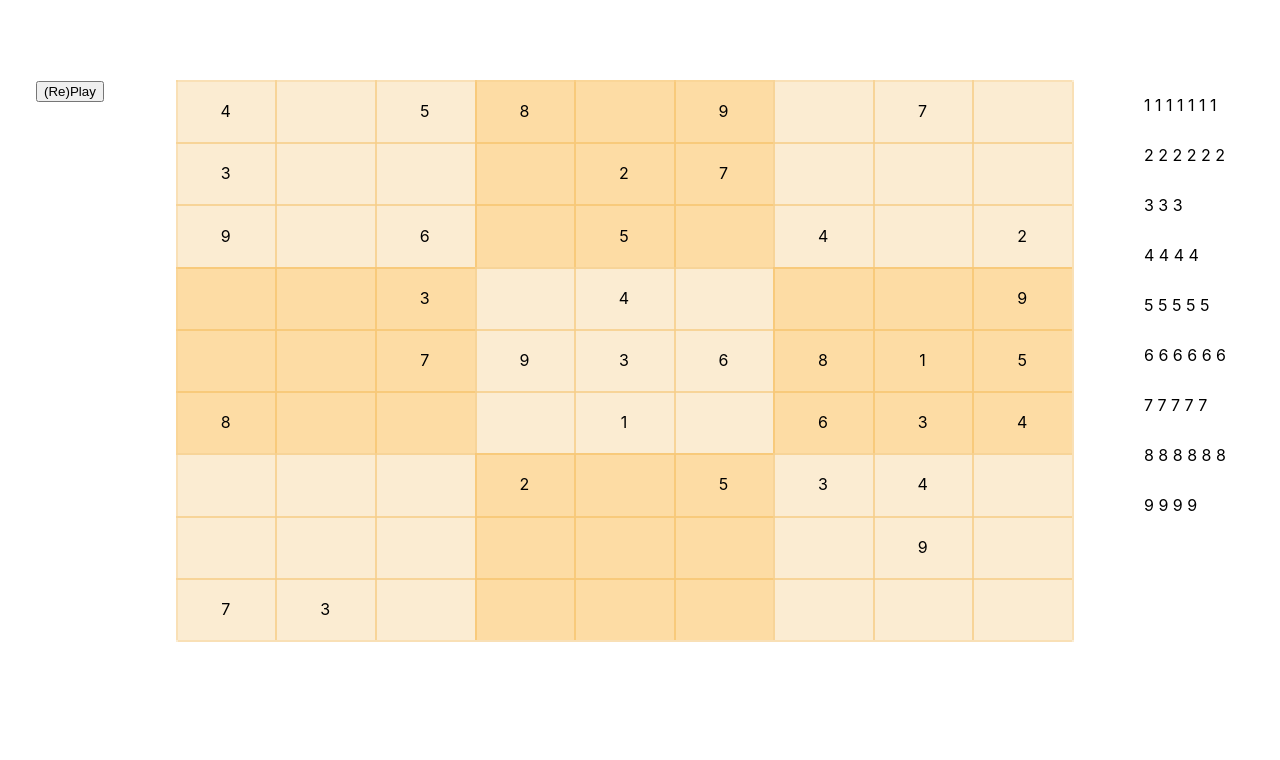
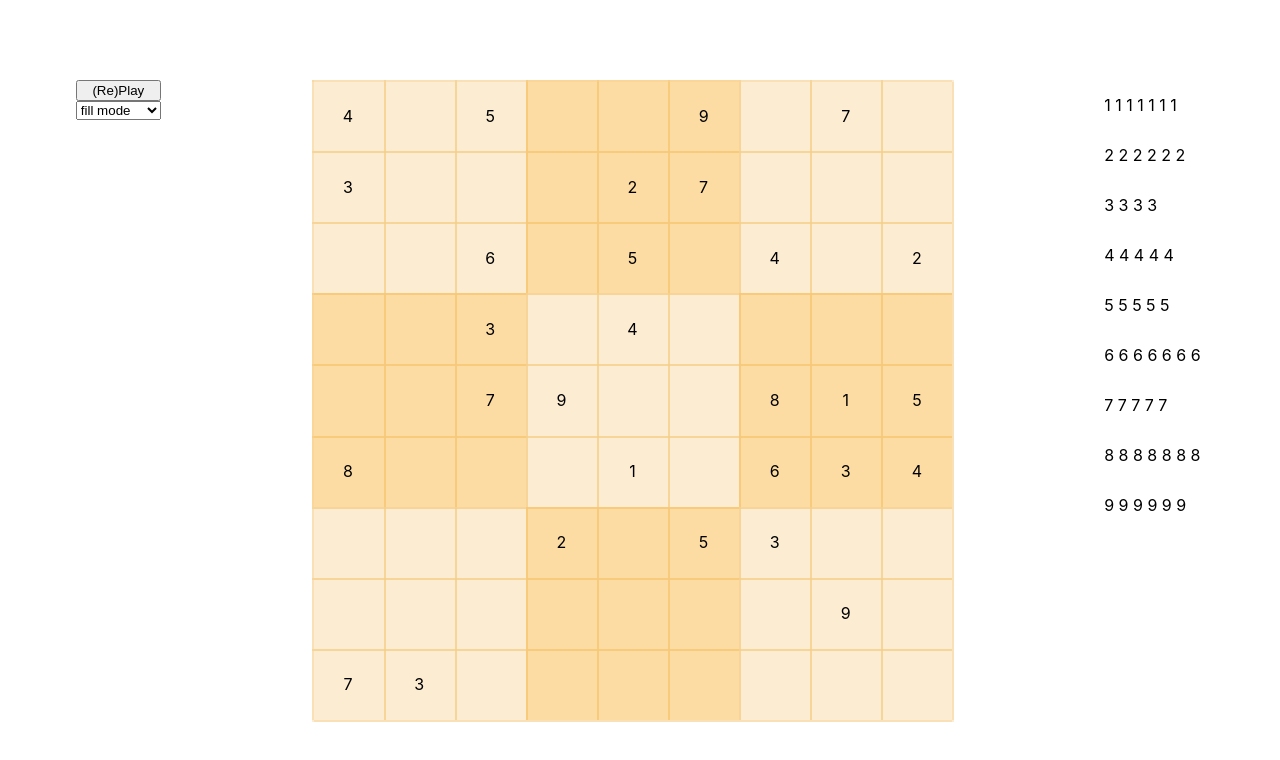
Before and after one commit to yiyizym/sudoku, a React (Create React App) app: page / in a window 1280 px wide. Shown: the top 760 px of the page. Built offline with nearby package versions, Linux system fonts and the light colour scheme.

Commit message:
feat: add note mode

```diff
--- a/src/App.tsx
+++ b/src/App.tsx
@@ -6,8 +6,10 @@ import GamePanel from './components/gamePanel';
 import { generate } from './components/backend/generate';
 import { digits } from './components/backend/basics'
 import { search } from './components/backend/solve';
+import { Mode } from './schema'
 
 interface AppState {
+  mode: Mode;
   initialValues: ValueType;
   currentValues: ValueType;
   digitChosen: string;
@@ -16,6 +18,7 @@ interface AppState {
 
 class App extends React.Component<{},AppState>{
   public state: AppState = {
+    mode: 'fill',
     digitChosen: '',
     initialValues: {},
     currentValues: {},
@@ -57,8 +60,7 @@ class App extends React.Component<{},AppState>{
     const pickedValue: ValueType = {}
     for (const key in solved) {
       if (solved.hasOwnProperty(key)) {
-        // 30 / 81
-        const unSeal = Math.random() > 0.55
+        const unSeal = Math.random() > 0.60
         pickedValue[key] = unSeal ? solved[key] : digits
       }
     }
@@ -99,7 +101,10 @@ class App extends React.Component<{},AppState>{
   }
 
   render(): JSX.Element|null {
-    return (<div
+    const { mode, currentValues, digitChosen } = this.state
+
+    return (
+      <div
         style={{
           display: 'flex',
           justifyContent: 'space-around',
@@ -107,20 +112,24 @@ class App extends React.Component<{},AppState>{
         }}
       >
         <GamePanel
+          mode={mode}
+          changeMode={(mode: Mode): void => this.setState({ mode })}
           initGame={this.initGame}
         />
         <Grid
-        values={this.state.currentValues}
-        digitChosen={this.state.digitChosen}
+          values={currentValues}
+          mode={mode}
+          digitChosen={digitChosen}
           updateValues={this.updateValues}
           checkAndSetDigit={this.checkAndSetDigit}
         />
         <DigitPanel
           toFillCount={this.getToFillCount()}
-        digitChosen={this.state.digitChosen}
+          digitChosen={digitChosen}
           selectDigit={(digit: string) => this.setState({digitChosen: digit})}
         />
-      </div>)
+      </div>
+    )
   }
 }
 
--- a/src/components/gamePanel/index.tsx
+++ b/src/components/gamePanel/index.tsx
@@ -1,13 +1,29 @@
 import React from 'react';
+import { Mode } from '../../schema';
 
 interface GamePanelProps {
   initGame: () => void;
+  changeMode: (mode: Mode) => void;
+  mode: Mode;
 }
 
 class GamePanel extends React.PureComponent<GamePanelProps> {
   public render = (): JSX.Element => {
-    return (<div>
-      <button onClick={this.props.initGame}>(Re)Play</button>
+    const { mode, initGame, changeMode } = this.props;
+    return (<div
+      style={{
+        display: 'flex',
+        flexDirection: 'column'
+      }}
+    >
+      <button onClick={initGame}>(Re)Play</button>
+      <select
+        value={mode}
+        onChange={(e): void => changeMode(e.target.value as Mode)}
+      >
+        <option value="fill">fill mode</option>
+        <option value="note">note mode</option>
+      </select>
     </div>)
   }
 }
--- a/src/components/grid/index.tsx
+++ b/src/components/grid/index.tsx
@@ -1,10 +1,11 @@
 import React from "react";
 import Tile from "./tile";
 import { ValueType } from "../backend/basics";
-import { assignValue } from "../backend";
 import _ from "lodash";
+import { Mode } from "../../schema";
 
 interface GridType {
+  mode: Mode;
   values: false|ValueType;
   digitChosen: string;
   checkAndSetDigit: (id: string) => void;
@@ -13,16 +14,18 @@ interface GridType {
 
 class Grid extends React.Component<GridType, {}> {
   private genTiles(): JSX.Element[] {
-    const keyValuePairs = Object.entries(this.props.values)
+    const { digitChosen, checkAndSetDigit, values, mode } = this.props
+    const keyValuePairs = Object.entries(values)
     return Array.from({ length: 81 }, (_, index): JSX.Element => {
       const id = keyValuePairs[index][0]
       const digits = keyValuePairs[index][1]
       return <Tile
         key={index}
         id={id}
-        digitChosen={this.props.digitChosen}
+        mode={mode}
+        digitChosen={digitChosen}
         digit={digits.length > 1 ? '' : digits[0]}
-        setDigit={this.props.checkAndSetDigit}
+        setDigit={checkAndSetDigit}
       />
     })
   }
@@ -30,8 +33,8 @@ class Grid extends React.Component<GridType, {}> {
     const { values } = this.props
     return _.isEmpty(values) ? null : (<div
       style={{
-        width: '70vw',
-        height: '70vh',
+        width: '80vh',
+        height: '80vh',
         display: "flex",
         flexWrap: "wrap",
       }}
--- a/src/components/grid/tile.scss
+++ b/src/components/grid/tile.scss
@@ -1,5 +1,6 @@
 $lightBG: rgba(243, 202, 131, 0.36);
 $darkBG: rgba(248, 159, 5, 0.36);
+$noteColor: #291919;
 
 .tile {
   box-sizing: border-box;
@@ -111,3 +112,38 @@ $darkBG: rgba(248, 159, 5, 0.36);
 .tile-I6 {
   background: $darkBG;
 }
+
+.tile-noted {
+  flex-wrap: wrap;
+
+  &>div {
+    flex-basis: 33.3%;
+    height: 33.3%;
+    display: flex;
+    justify-content: center;
+    align-items: center;
+    color: transparent;
+    font-size: 10px;
+  }
+
+  &.tile-note-mode:hover>div {
+    cursor: pointer;
+    color: $noteColor;
+    box-shadow:
+      1px 0 0 0 $lightBG,
+      0 1px 0 0 $lightBG,
+      1px 1px 0 0 $lightBG,
+      /* Just to fix the corner */
+      1px 0 0 0 $lightBG inset,
+      0 1px 0 0 $lightBG inset;
+
+    &:hover {
+      color: red;
+    }
+  }
+
+  &>div.selected {
+    color: red;
+  }
+
+}
--- a/src/components/grid/tile.tsx
+++ b/src/components/grid/tile.tsx
@@ -1,29 +1,73 @@
 import React from 'react';
 import './tile.scss'
+import { digits } from '../backend/basics';
+import { Mode } from '../../schema';
 
 interface TileProps {
   id: string;
   digit: string;
-  digitChosen: string; // 被选中的 digit
-  // hilight: boolean; // 是否高亮
-  // from: string; // 用户填写/系统生成
-  // borders: [boolean, boolean, boolean, boolean];
+  mode: Mode;
+  digitChosen: string;
   setDigit: (id: string) => void;
 }
 
+interface TileState {
+  selectedNoteDigits: string[];
+}
 
-class Tile extends React.Component<TileProps, {}> {
+class Tile extends React.PureComponent<TileProps, TileState> {
+
+  public state: TileState = {
+    selectedNoteDigits: []
+  }
+
+  private getNotedTileClass = (): string => {
+    const { id } = this.props
+    const idClz = `tile-${id}`
+    const noteModeClz = this.isInNoteMode() ? `tile-note-mode` : ''
+    return `tile ${idClz} tile-noted ${noteModeClz}`
+  }
+
   private getTileClass = (): string => {
     const { digit, digitChosen, id } = this.props
     const hilightTextClz = digit === digitChosen ? 'tile-chosen' : ''
     const idClz = `tile-${id}`
     return `tile ${idClz} ${hilightTextClz}`
   }
+
+  private mayToggleSelected = (digit: string): void => {
+    if(!this.isInNoteMode()) { return }
+    const selected = this.state.selectedNoteDigits.includes(digit)
+    let newSelectedNoteDigits: string[] = []
+    if(selected) {
+      newSelectedNoteDigits = this.state.selectedNoteDigits.filter((d): boolean => d !== digit)
+    } else {
+      newSelectedNoteDigits = this.state.selectedNoteDigits.concat(digit)
+    }
+    this.setState({
+      selectedNoteDigits: newSelectedNoteDigits
+    })
+  }
+
   private mayTriggerClick = (): void => {
     const { id, digit } = this.props
     digit === '' && this.props.setDigit(id)
   }
-  render(): JSX.Element {
+
+  private mayTriggerClickNoted = (): void => {
+    if(this.isInNoteMode()) { return }
+    this.mayTriggerClick()
+  }
+
+  private isFilled = (): boolean => {
+    return !!this.props.digit
+  }
+
+  private isInNoteMode = (): boolean => {
+    return this.props.mode === 'note'
+  }
+
+  private filledTile = (): React.ReactNode => {
     const { digit } = this.props
     return (<div
       className={this.getTileClass()}
@@ -32,6 +76,31 @@ class Tile extends React.Component<TileProps, {}> {
       {digit}
     </div>)
   }
+
+  private notedTile = (): React.ReactNode => {
+    return (<div
+      className={this.getNotedTileClass()}
+      onClick={() => this.mayTriggerClickNoted()}
+    >
+      {
+        digits.map((d: string): React.ReactNode => <div
+          key={d}
+          onClick={() => this.mayToggleSelected(d)}
+          className={this.state.selectedNoteDigits.includes(d) ? 'selected' : ''}
+        >
+          {d}
+        </div>)
+      }
+    </div>)
+  }
+
+  render(): React.ReactNode {
+    return this.isFilled() ?
+      this.filledTile() :
+      this.notedTile()
+  }
 }
 
+
+
 export default Tile
--- /dev/null
+++ b/src/schema.ts
@@ -0,0 +1 @@
+export type Mode = 'fill' | 'note'
```
Lines whose indentation alone changed are shown as unchanged.
